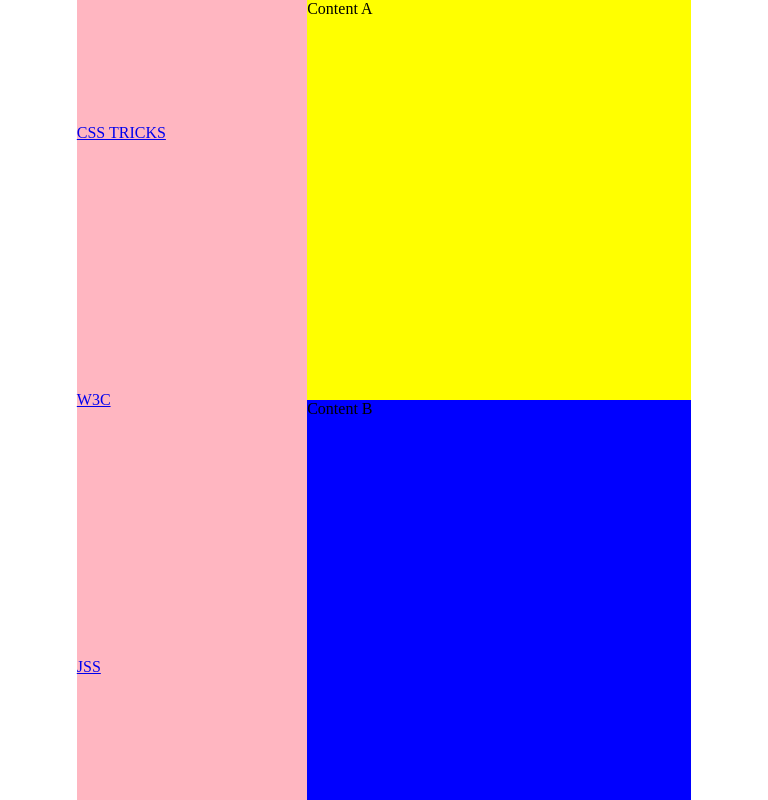
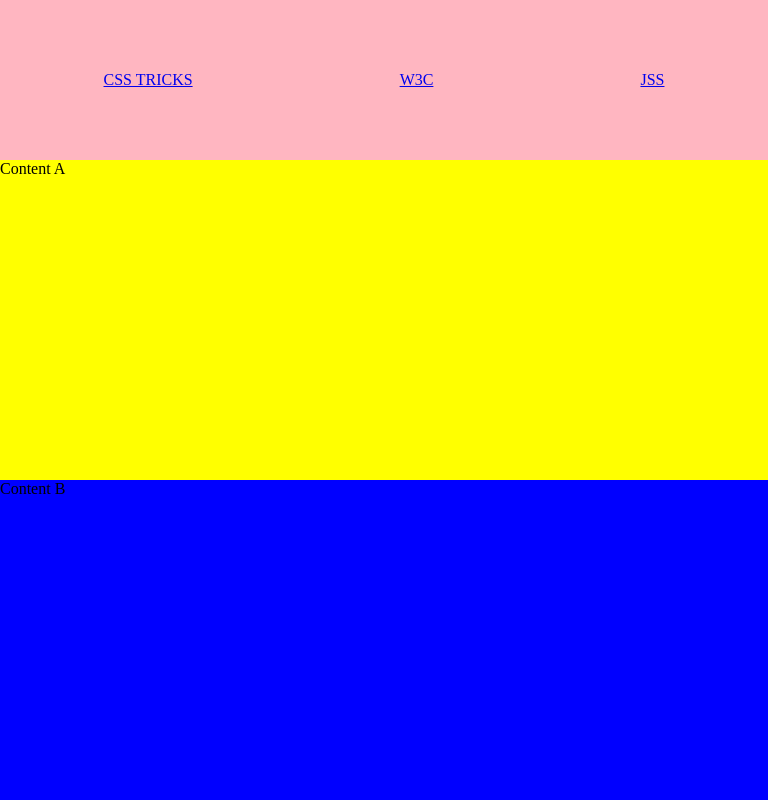
Before and after one commit to aliciafdezrov/lemoncode_layout_module, a website built with Parcel: page exercise_4_grid/index.html in a window 768 px wide. Built offline with nearby package versions, Linux system fonts and the light colour scheme.

Commit message:
Added media query for medium resolutions

```diff
--- a/exercise_4_grid/styles/main.scss
+++ b/exercise_4_grid/styles/main.scss
@@ -38,3 +38,19 @@ body {
     grid-template-columns: 5% 35% 55% 5%;
   }
 }
+
+@media all and (max-width: 866px) and (min-width: 476px) {
+  .main-content {
+    grid-template-columns: auto;
+    grid-template-rows: 20% 40% 40%;
+    grid-template-areas:
+            "aside"
+            "sectionA"
+            "sectionB";
+  }
+
+  .aside-content {
+    flex-direction: row;
+    align-items: center;
+  }
+}
```
